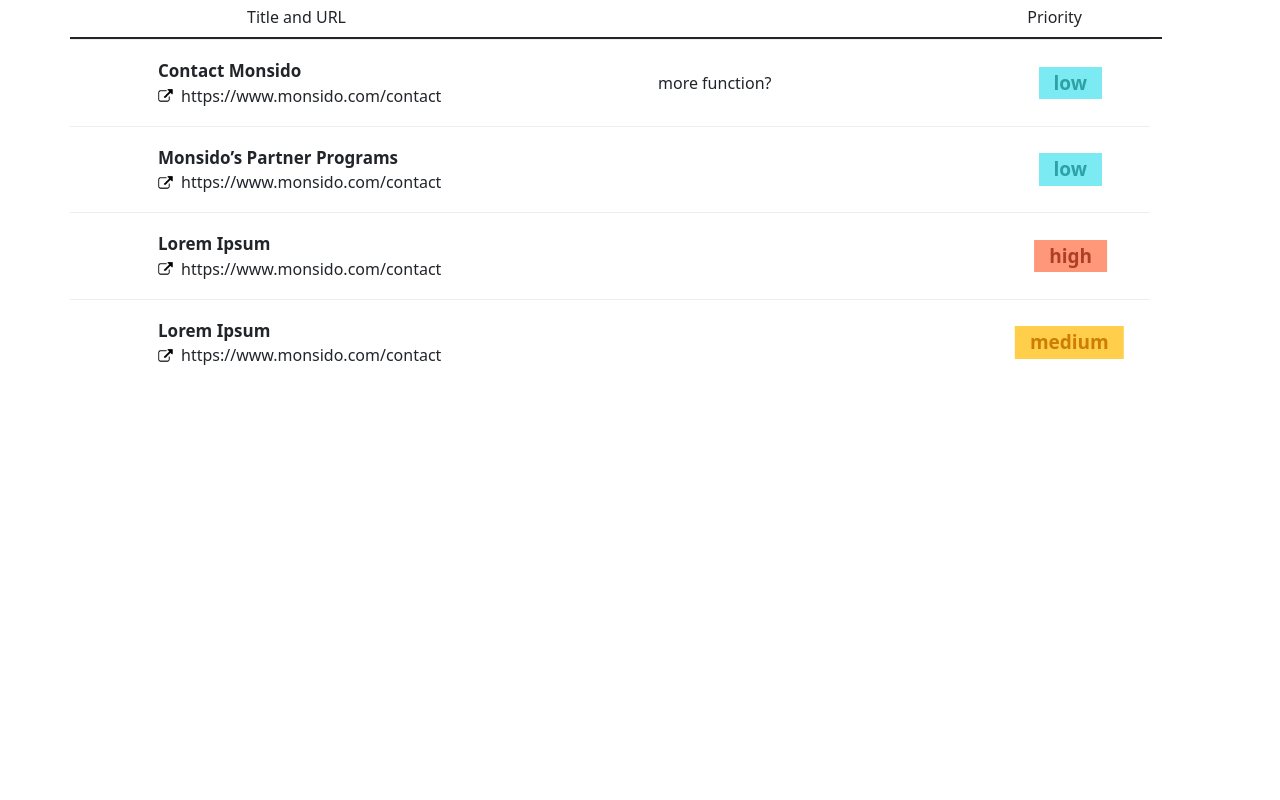
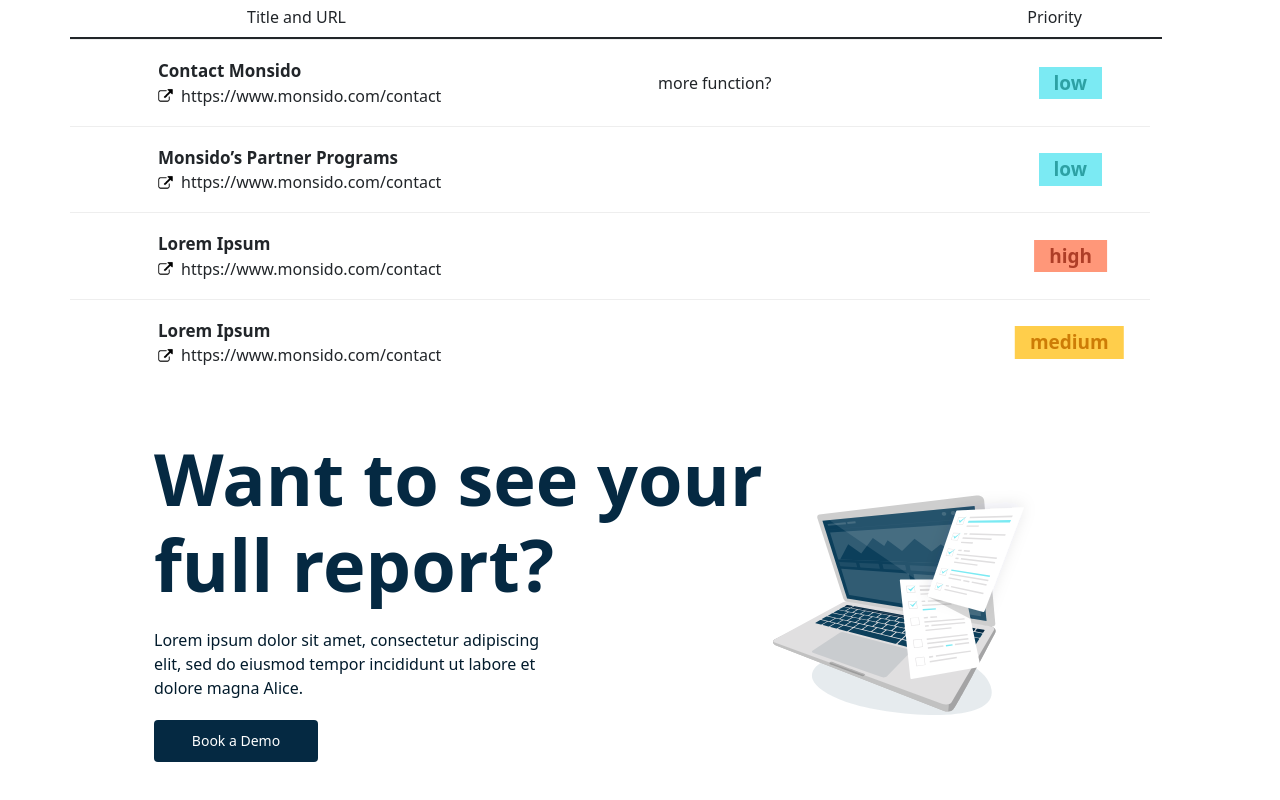
Before and after one commit to hnamdev008/marketing-report-ui, an Angular app: page / in a window 1280 px wide. Shown: the part 5676-6476 px from the top of the page. Before the commit the page ends 6111 px from the top, so only its background shows below. Built offline with nearby package versions, Linux system fonts and the light colour scheme.

Commit message:
Issue67: create new section promote

```diff
--- a/src/app/home/home.component.html
+++ b/src/app/home/home.component.html
@@ -804,4 +804,38 @@
             </tbody>
         </table>
     </section>
+    <!-- Promote -->
+    <section class="home__section container-fluid">
+        <!-- Mobile -->
+        <div class="home__section__promote" *ngIf="innerWidth <= 480">
+            <h1 class="home__section__promote__title">Want to see your full report?</h1>
+            <div class="home__section__promote__img">
+                <img class="img-fluild" src="./assets/icons/laptop.svg" alt="">
+            </div>
+            <p class="home__section__promote__desc">Lorem ipsum dolor sit amet, consectetur adipiscing elit, sed do eiusmod tempor incididunt ut labore et dolore magna Alice.</p>
+            <button class="btn home__section__promote__btn">Book a Demo</button>
+        </div>
+
+        <div class="home__section__promote" *ngIf="innerWidth > 480 && innerWidth <= 992">
+            <div class="d-flex align-items-center">
+                <h1 class="home__section__promote__title">Want to see your full report?</h1>
+                <div class="home__section__promote__img">
+                    <img class="img-fluild" src="./assets/icons/laptop.svg" alt="">
+                </div>
+            </div>
+            <p class="home__section__promote__desc">Lorem ipsum dolor sit amet, consectetur adipiscing elit, sed do eiusmod tempor incididunt ut labore et dolore magna Alice.</p>
+            <button class="btn home__section__promote__btn">Book a Demo</button>
+        </div>
+
+        <div class="home__section__promote d-flex flex-row" *ngIf="innerWidth > 992">
+            <div class="home__section__promote__left">
+                <h1 class="home__section__promote__title">Want to see your full report?</h1>
+                <p class="home__section__promote__desc">Lorem ipsum dolor sit amet, consectetur adipiscing elit, sed do eiusmod tempor incididunt ut labore et dolore magna Alice.</p>
+                <button class="btn home__section__promote__btn">Book a Demo</button>
+            </div>
+            <div class="home__section__promote__img">
+                <img class="img-fluild" src="./assets/icons/laptop.svg" alt="">
+            </div>
+        </div>
+    </section>
 </div>
--- a/src/app/home/home.component.scss
+++ b/src/app/home/home.component.scss
@@ -593,6 +593,78 @@
                 }
             }
         }
+
+        &__promote {
+            color: $c-blue-whale;
+            display: flex;
+            flex-direction: column;
+            align-items: center;
+
+            @include respond-from(md) {
+                padding-left: 60px;
+            }
+
+            &__left {
+                width: 65%;
+
+                @include respond-to(lg) {
+                    width: 60%;
+                }
+            }
+
+            &__title {
+                text-align: left;
+                font-size: 38px;
+                font-weight: 700;
+
+                @include respond-from(sm) {
+                    font-size: 72px;
+                    width: 65%;
+                }
+
+                @include respond-from(md) {
+                    width: initial;
+                }
+            }
+
+            &__img {
+                @include respond-from(md) {
+                    width: 35%;
+                }
+
+                > img {
+                    text-align: center;
+                    width: 180px;
+
+                    @include respond-from(sm) {
+                        width: 40%;
+                        width: initial;
+                    }
+                }
+            }
+
+            &__desc {
+                margin: 20px 0;
+                font-size: 14px;
+                color: #021B2C;
+
+                @include respond-from(sm) {
+                    font-size: 16px;
+                }
+
+                @include respond-from(md) {
+                    width: 65%;
+                }
+            }
+
+            &__btn {
+                height: 42px;
+                width: 164px;
+                background-color: #052942;
+                color: #ffffff;
+                font-size: 14px;
+            }
+        }
     }
 }
 
```
Also changed, not shown: src/assets/icons/laptop.svg (added).
